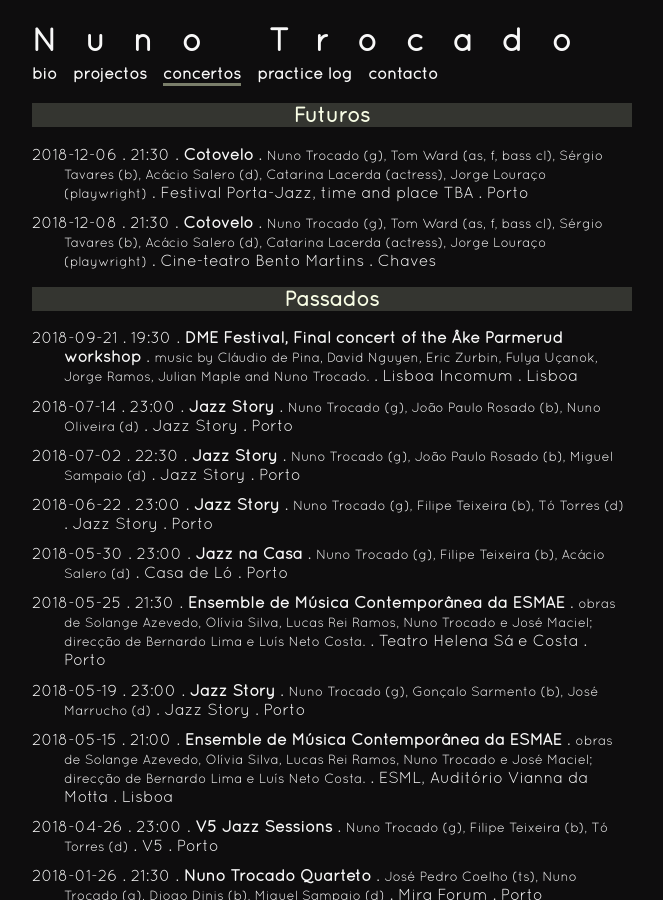
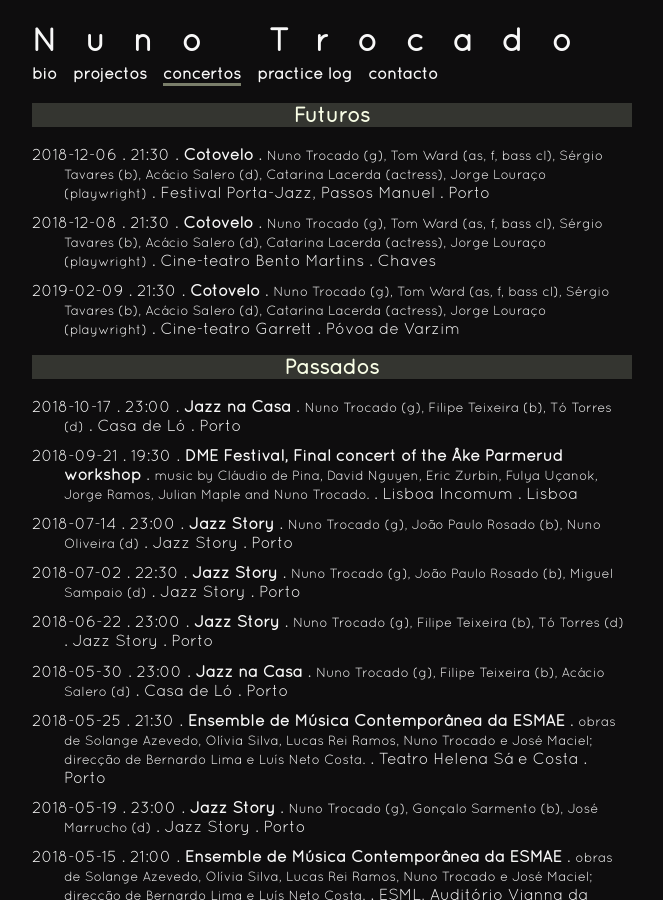
Before and after one commit to ntrocado/ntrocado.github.io, a Jekyll site: the page built from concertos.html, in a window 1280 px wide and 900 px high. Shown: the whole window, without its empty margins (308-971 px from the left). Built offline with Jekyll 4.4.1, drawn with Linux system fonts in a browser that asks for light colours.

Commit message:
Peq. alteração na bio, corr. data cotovelo + actualização da agenda.

```diff
--- a/_data/concertos.yml
+++ b/_data/concertos.yml
@@ -251,9 +251,15 @@
   cidade: Lisboa
   membros: music by Cláudio de Pina, David Nguyen, Eric Zurbin, Fulya Uçanok, Jorge Ramos, Julian Maple and Nuno Trocado.
 
+- datahora: 2018-10-17 23:00:00 +0100
+  projecto: Jazz na Casa
+  local: Casa de Ló
+  cidade: Porto
+  membros: Nuno Trocado (g), Filipe Teixeira (b), Tó Torres (d)
+
 - datahora: 2018-12-06 21:30:00 +0000
   projecto: Cotovelo
-  local: Festival Porta-Jazz, time and place TBA
+  local: Festival Porta-Jazz, Passos Manuel
   cidade: Porto
   membros: Nuno Trocado (g), Tom Ward (as, f, bass cl), Sérgio Tavares (b), Acácio Salero (d), Catarina Lacerda (actress), Jorge Louraço (playwright)
 
@@ -262,3 +268,9 @@
   local: Cine-teatro Bento Martins
   cidade: Chaves
   membros: Nuno Trocado (g), Tom Ward (as, f, bass cl), Sérgio Tavares (b), Acácio Salero (d), Catarina Lacerda (actress), Jorge Louraço (playwright)
+
+- datahora: 2019-02-09 21:30:00 +0000
+  projecto: Cotovelo
+  local: Cine-teatro Garrett
+  cidade: Póvoa de Varzim
+  membros: Nuno Trocado (g), Tom Ward (as, f, bass cl), Sérgio Tavares (b), Acácio Salero (d), Catarina Lacerda (actress), Jorge Louraço (playwright)
--- a/projectos.html
+++ b/projectos.html
@@ -7,7 +7,7 @@ title: Nuno Trocado - Projectos
   <h2>Cotovelo</h2>
   <img src="/images/catarina.jpg" />
   <p> Cotovelo é o relato de dois casos de ciúmes e de discórdia: entre três homens, escravos trazidos do Brasil para Portugal, no séc. XIX; e entre um homem e uma mulher, criados no palácio real. O tema é do passado, mas a forma é do presente. Ou ao contrário. O relato é feito por uma actriz e quatro músicos, através de palavras e notas. Nuno Trocado convidou Jorge Louraço para escrever e a actriz Catarina Lacerda para actuar, e lidera um quarteto com Tom Ward (saxofone alto, flauta, clarinete baixo), Sérgio Tavares (contrabaixo) e Acácio Salero (bateria; João Martins nos concertos em Dezembro). O espectáculo, de cruzamento entre texto e música, foi o resultado de uma residência artística no âmbito da edição de 2017 do Festival Guimarães Jazz, em parceria com a Porta-Jazz.</p>
-  <p> O disco vai ser lançado no dia 11 de Setembro de 2018.</p>
+  <p> O disco vai ser lançado no dia 11 de Novembro de 2018.</p>
 </section>
 <section class="texto">
   <h2>Laboratório</h2>
```
Also changed, not shown: bio.html (+1 -1 lines).
